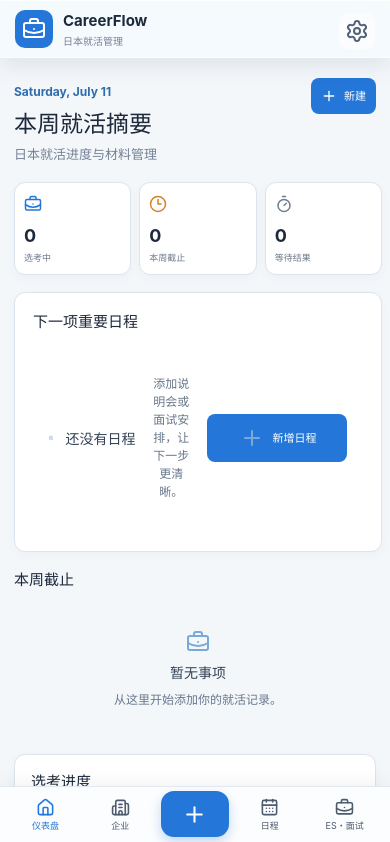
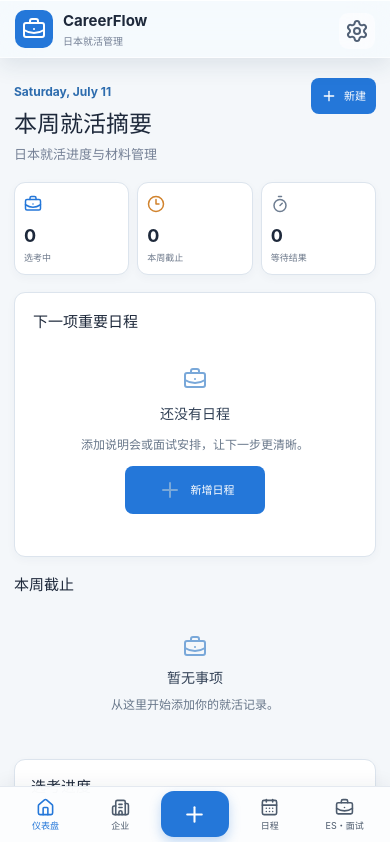
Before and after one commit to mahirun019-dev/todo-apple-mobile, a React (Vite) app: page / in a window 390 px wide. Shown: the top 842 px of the page. Built offline with nearby package versions, Linux system fonts and the light colour scheme.

Commit message:
Fix schedule empty state and mobile modal regressions

```diff
--- a/src/App.tsx
+++ b/src/App.tsx
@@ -501,10 +501,14 @@ const tr = {
 // Keep keyboard viewport changes out of React's render path. Safari can emit many
 // visualViewport resize events while the keyboard and address bar settle.
 if (typeof window !== "undefined") {
+  let keyboardFrame = 0;
   const syncKeyboardClass = () => {
+    cancelAnimationFrame(keyboardFrame);
+    keyboardFrame = requestAnimationFrame(() => {
     const vv = window.visualViewport;
     const keyboardOpen = !!vv && window.innerHeight - vv.height > 140;
     document.documentElement.classList.toggle("keyboard-open", keyboardOpen);
+    });
   };
   window.visualViewport?.addEventListener("resize", syncKeyboardClass, {
     passive: true,
@@ -1435,6 +1439,7 @@ function Title({
 }
 function Empty({ t, load, kind = "general", open }: { t: any; load?: () => void; kind?: "company" | "schedule" | "materials" | "general"; open?: () => void }) {
   const copy: Record<string, [string, string, string]> = t.language === "言語" ? { company: ["企業がまだ登録されていません", "応募先企業を追加して、選考状況や締切をまとめて管理できます。", t.addCompany], schedule: ["日程がまだありません", "説明会や面接の予定を登録すると、次の行動が見やすくなります。", t.addEvent], materials: ["資料・面接記録がまだありません", "ESや面接記録を登録して、就活の準備を整理しましょう。", t.addMaterial], general: [t.noData, "ここから就活の記録を追加できます。", t.new] } : t.language === "Language" ? { company: ["No companies yet", "Add companies to keep applications, stages, and deadlines together.", t.addCompany], schedule: ["No schedule yet", "Add briefings and interviews to make your next action clear.", t.addEvent], materials: ["No materials or interview records yet", "Add ES, resumes, and interview notes to organize your search.", t.addMaterial], general: [t.noData, "Start by adding your first career record.", t.new] } : { company: ["还没有企业", "添加应聘企业，集中管理选考进度和截止时间。", t.addCompany], schedule: ["还没有日程", "添加说明会或面试安排，让下一步更清晰。", t.addEvent], materials: ["还没有资料或面试记录", "添加 ES、履历书或面试记录，整理你的就活准备。", t.addMaterial], general: [t.noData, "从这里开始添加你的就活记录。", t.new] };
+  if (t.language === "言語") copy.schedule[1] = "説明会、筆記試験、面接などの予定を追加して、選考スケジュールを管理しましょう。";
   const [title, description, action] = copy[kind];
   return (
     <div className="empty-small">
@@ -1883,7 +1888,7 @@ function Schedule({
             </Swipe>
           ))
         ) : (
-          <Empty t={t} kind="materials" open={() => open("es")} />
+          <Empty t={t} kind="schedule" open={() => setForm("schedule")} />
         )}
       </div>
     </>
@@ -2117,6 +2122,10 @@ function Modal({
   close: () => void;
   children: ReactNode;
 }) {
+  useEffect(() => {
+    document.body.classList.add("modal-open");
+    return () => document.body.classList.remove("modal-open");
+  }, []);
   return (
     <div className="modal-layer">
       <button className="modal-backdrop" onClick={close} />
--- a/src/index.css
+++ b/src/index.css
@@ -2058,6 +2058,15 @@ html.keyboard-open .career-mobile-nav {
 .dark .empty-small strong {
   color: #edf2f7;
 }
+body.modal-open { overflow: hidden; overscroll-behavior: none; }
+.next-class .empty-small { display: flex; flex-direction: column; align-items: center; justify-content: center; width: 100%; text-align: center; }
+.next-class .empty-small p { width: 100%; max-width: 300px; white-space: normal; word-break: normal; overflow-wrap: normal; }
+@media (max-width: 760px) {
+  .modal-layer { height: 100dvh; min-height: 100dvh; overflow: hidden; }
+  .drawer { max-height: calc(100dvh - env(safe-area-inset-top) - 8px); overflow-y: auto; overscroll-behavior: contain; -webkit-overflow-scrolling: touch; }
+  .next-class .empty-small { flex-direction: column; align-items: center; text-align: center; }
+  .next-class .empty-small p { max-width: 300px; }
+}
 
 @media (max-width: 760px) {
   .next-class .empty-small { min-height: 190px; align-content: center; }
```
